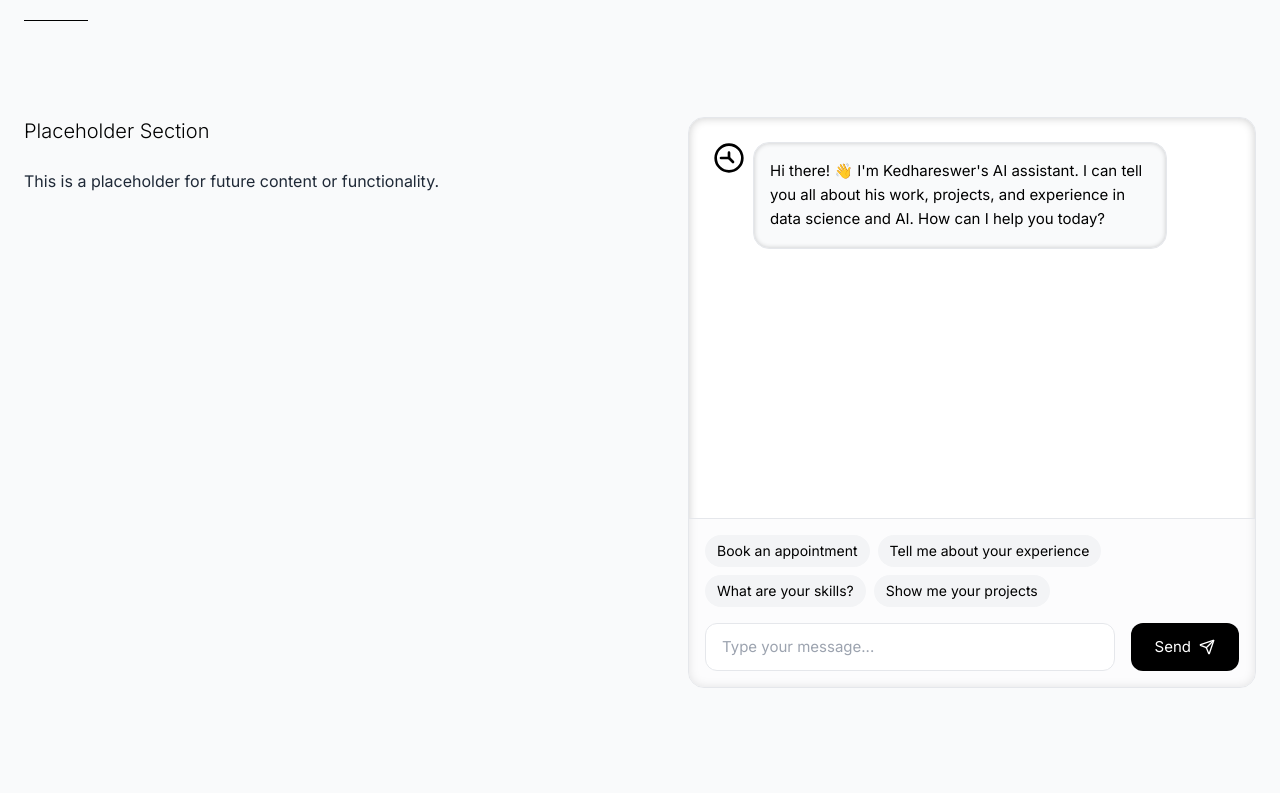
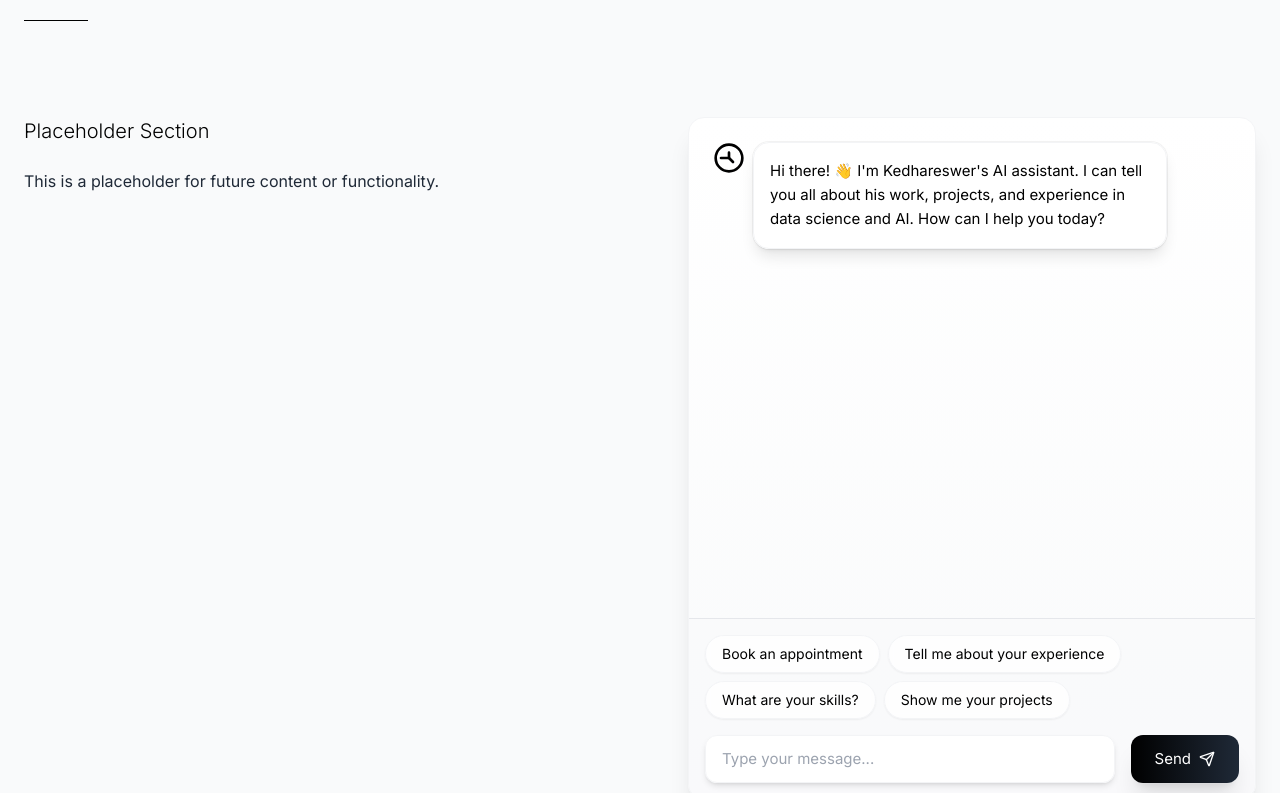
Before and after one commit to Kedhareswer/NaaPeru, a Next.js app: page / in a window 1280 px wide. Shown: the part 6027-6820 px from the top of the page. Built offline with nearby package versions, Linux system fonts and the light colour scheme.

Commit message:
Chat Interface

```diff
--- a/components/chat-interface.tsx
+++ b/components/chat-interface.tsx
@@ -285,8 +285,8 @@ export default function ChatInterface() {
         </DialogContent>
       </Dialog>
 
-      <div ref={chatRef} className="w-full max-w-2xl mx-auto bg-white rounded-2xl shadow-[inset_0_0_10px_rgba(0,0,0,0.2)] overflow-hidden border border-gray-200">
-        <div className="h-[400px] overflow-y-auto p-6 space-y-6 scrollbar-thin scrollbar-thumb-gray-200 scrollbar-track-transparent">
+      <div ref={chatRef} className="w-full max-w-2xl mx-auto bg-gradient-to-b from-white to-gray-50 rounded-2xl shadow-xl overflow-hidden border border-gray-100 backdrop-blur-lg">
+        <div className="h-[500px] overflow-y-auto p-6 space-y-6 scrollbar-thin scrollbar-thumb-black/10 scrollbar-track-transparent hover:scrollbar-thumb-black/20 transition-colors">
         {messages.map((message, index) => (
           <motion.div
             key={index}
@@ -312,7 +312,7 @@ export default function ChatInterface() {
               </svg>
             )}
             <div
-              className={`max-w-[80%] rounded-2xl p-4 ${message.role === 'user' ? 'bg-black text-white' : 'bg-gray-50 border border-gray-200'} shadow-[inset_0_0_5px_rgba(0,0,0,0.2)]`}
+              className={`max-w-[80%] rounded-2xl p-4 ${message.role === 'user' ? 'bg-gradient-to-br from-black to-gray-800 text-white shadow-xl ring-1 ring-white/10' : 'bg-white/90 border border-gray-100 shadow-lg ring-1 ring-black/5'} backdrop-blur-md transition-all duration-200 hover:scale-[1.01]`}
             >
               <p className="text-[15px] leading-relaxed">{message.content}</p>
             </div>
@@ -343,19 +343,19 @@ export default function ChatInterface() {
             <div className="bg-gray-50 rounded-2xl p-4 border border-gray-200 shadow-[inset_0_0_5px_rgba(0,0,0,0.2)]">
               <div className="flex space-x-2">
                 <motion.div
-                  animate={{ scale: [1, 1.2, 1] }}
+                  animate={{ scale: [1, 1.2, 1], opacity: [0.4, 1, 0.4] }}
                   transition={{ repeat: Infinity, duration: 1, ease: "easeInOut" }}
-                  className="w-2 h-2 bg-black/40 rounded-full"
+                  className="w-2 h-2 bg-black/60 rounded-full"
                 />
                 <motion.div
-                  animate={{ scale: [1, 1.2, 1] }}
+                  animate={{ scale: [1, 1.2, 1], opacity: [0.4, 1, 0.4] }}
                   transition={{ repeat: Infinity, duration: 1, delay: 0.2, ease: "easeInOut" }}
-                  className="w-2 h-2 bg-black/40 rounded-full"
+                  className="w-2 h-2 bg-black/60 rounded-full"
                 />
                 <motion.div
-                  animate={{ scale: [1, 1.2, 1] }}
+                  animate={{ scale: [1, 1.2, 1], opacity: [0.4, 1, 0.4] }}
                   transition={{ repeat: Infinity, duration: 1, delay: 0.4, ease: "easeInOut" }}
-                  className="w-2 h-2 bg-black/40 rounded-full"
+                  className="w-2 h-2 bg-black/60 rounded-full"
                 />
               </div>
             </div>
@@ -370,7 +370,7 @@ export default function ChatInterface() {
                 key={index}
                 type="button"
                 onClick={() => setInput(reply)}
-                className="px-3 py-1.5 text-sm bg-gray-100 hover:bg-gray-200 rounded-full transition-colors"
+                className="px-4 py-2 text-sm bg-white/80 hover:bg-black hover:text-white border border-gray-100 rounded-full transition-all duration-300 shadow-sm hover:shadow-md transform hover:-translate-y-1 backdrop-blur-sm"
               >
                 {reply}
               </button>
@@ -382,13 +382,13 @@ export default function ChatInterface() {
               value={input}
               onChange={(e) => setInput(e.target.value)}
               placeholder="Type your message..."
-              className="flex-1 bg-white border border-gray-200 rounded-xl px-4 py-3 focus:outline-none focus:border-black transition-colors text-[15px]"
+              className="flex-1 bg-white/90 backdrop-blur-md border border-gray-100 rounded-xl px-4 py-3 focus:outline-none focus:border-black focus:ring-2 focus:ring-black/5 transition-all duration-300 text-[15px] shadow-md hover:shadow-lg"
             />
             <motion.button
               type="submit"
               whileHover={{ scale: 1.02 }}
               whileTap={{ scale: 0.98 }}
-              className="bg-black text-white px-6 py-3 rounded-xl flex items-center space-x-2 hover:bg-black/90 transition-colors"
+              className="bg-gradient-to-r from-black to-gray-800 text-white px-6 py-3 rounded-xl flex items-center space-x-2 hover:from-gray-800 hover:to-black transition-all duration-300 shadow-xl hover:shadow-2xl transform hover:-translate-y-1 ring-1 ring-white/10"
               disabled={loading}
             >
               <span className="text-[15px]">Send</span>
```
